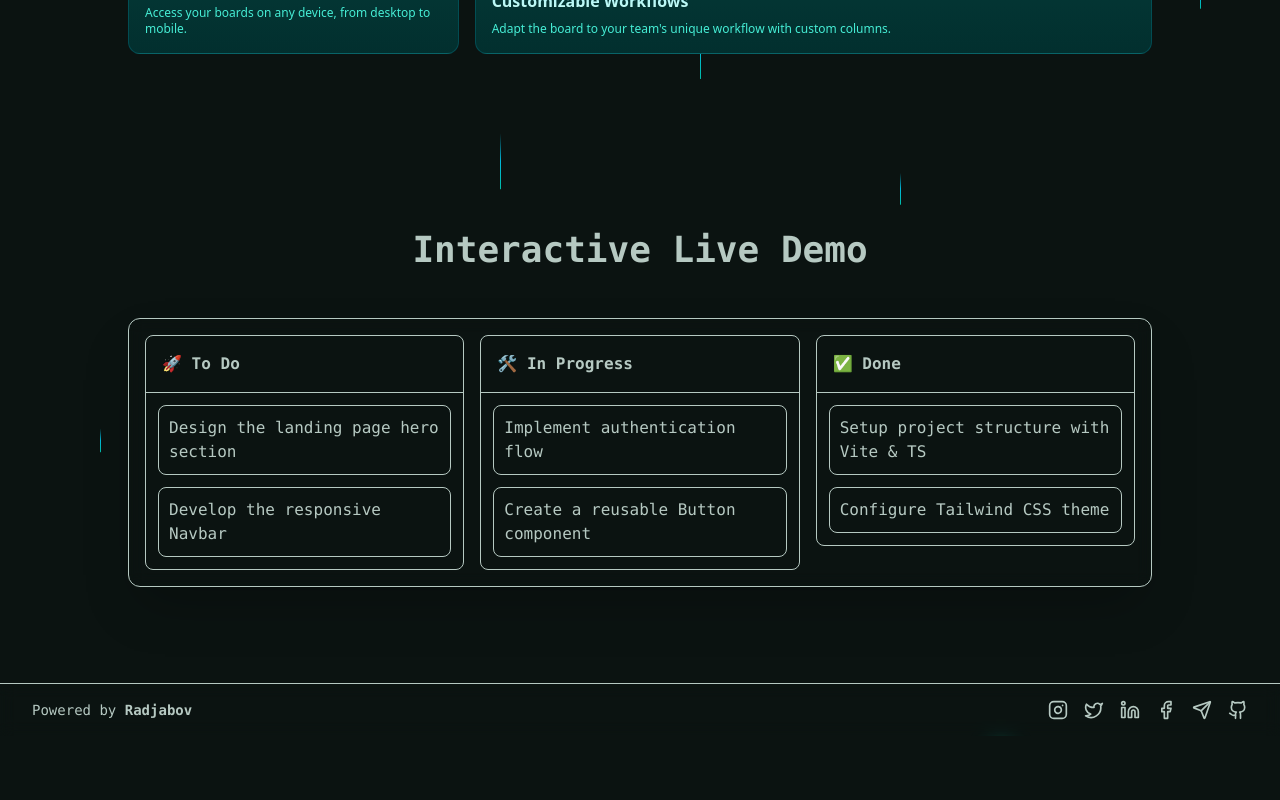
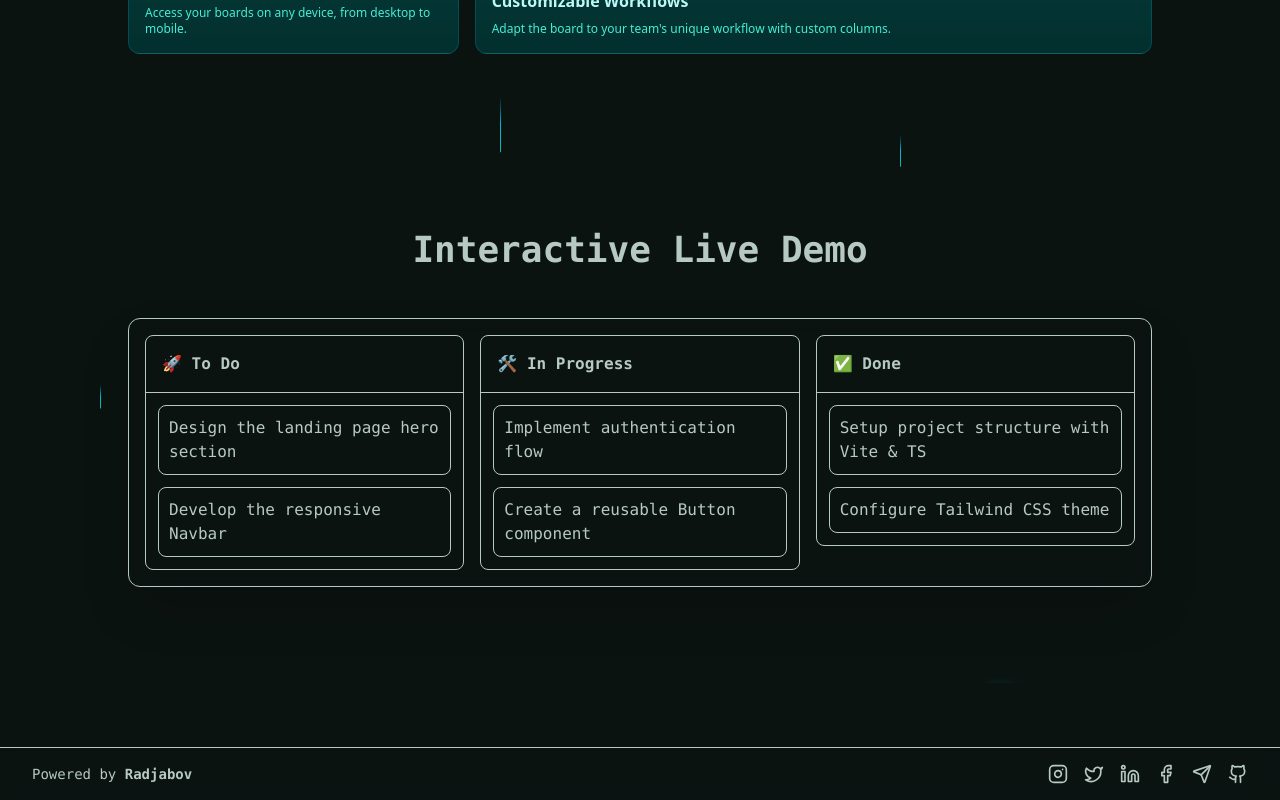
Before and after one commit to rajabovsherzod/trello_express.js, a React (Vite) app in the folder client/: page / in a window 1280 px wide. Shown: the part 1377-2177 px from the top of the page. Before the commit the page ends 2113 px from the top, so only its background shows below. Built offline with nearby package versions, Linux system fonts and the light colour scheme.

Commit message:
refactor(layout): Simplify global layout and enhance Footer component

```diff
--- a/client/src/App.tsx
+++ b/client/src/App.tsx
@@ -1,13 +1,15 @@
-import { Outlet } from 'react-router-dom';
+import { Outlet, useLocation } from 'react-router-dom';
 import Navbar from '@/components/shared/Navbar';
 import { ThemeProvider } from '@/components/providers/theme-provider';
 import { Toaster } from 'sonner';
 import { useEffect } from 'react';
 import { refreshToken as refreshTokenApi } from './api/auth';
 import { userAuthStore } from './store/auth.store';
+import { Footer } from '@/components/shared/Footer';
 
 function App() {
-  const { refreshToken, setUserAndTokens, logout } = userAuthStore();
+  const { refreshToken, setTokens, logout } = userAuthStore();
+  const location = useLocation();
 
   useEffect(() => {
     const checkAuth = async () => {
@@ -19,7 +21,7 @@ function App() {
 
       try {
         const { user, accessToken, refreshToken: newRefreshToken } = await refreshTokenApi(refreshToken);
-        setUserAndTokens(user, accessToken, newRefreshToken);
+        setTokens(accessToken, newRefreshToken, user);
       } catch (error) {
         console.error("Failed to refresh token:", error);
         logout(); // Token yaroqsiz bo'lsa, tizimdan chiqarib yuboramiz
@@ -34,7 +36,7 @@ function App() {
     // Komponent yo'q qilinganda intervalni tozalash
     return () => clearInterval(interval);
 
-  }, [refreshToken, setUserAndTokens, logout]);
+  }, [refreshToken, setTokens, logout]);
 
   return (
     <ThemeProvider defaultTheme="dark" storageKey="trello-theme-final">
@@ -44,6 +46,7 @@ function App() {
         <main className="flex-1 pt-14">
           <Outlet />
         </main>
+        {!location.pathname.startsWith('/auth') && <Footer />}
       </div>
     </ThemeProvider>
   );
--- a/client/src/components/shared/Footer.tsx
+++ b/client/src/components/shared/Footer.tsx
@@ -1,4 +1,5 @@
 import { forwardRef } from "react";
+import type { HTMLAttributes } from "react";
 import {
   Twitter,
   Linkedin,
@@ -9,7 +10,9 @@ import {
 } from "lucide-react";
 import { cn } from "@/lib/utils";
 
-const Footer = forwardRef<HTMLDivElement>((props, ref) => {
+interface FooterProps extends HTMLAttributes<HTMLElement> {}
+
+const Footer = forwardRef<HTMLElement, FooterProps>(({ className, ...props }, ref) => {
   const socialLinks = [
     {
       href: "https://instagram.com/sherzod.21",
@@ -27,12 +30,14 @@ const Footer = forwardRef<HTMLDivElement>((props, ref) => {
       ref={ref}
       className={cn(
         "w-full bg-background/80 backdrop-blur-sm border-t border-border",
-        "py-4 px-6 md:px-8 z-20 flex-shrink-0"
+        "py-4 px-6 md:px-8 z-20 flex-shrink-0 mt-16",
+        className
       )}
+      {...props}
     >
       <div className="max-w-screen-xl mx-auto flex flex-col gap-4 sm:flex-row sm:justify-between sm:items-center">
         <p className="text-sm text-muted-foreground">
-          Powered by{" "}
+          Powered by{" "}
           <a
             href="https://github.com/rajabovsherzod"
             target="_blank"
--- a/client/src/pages/HomePage.tsx
+++ b/client/src/pages/HomePage.tsx
@@ -6,7 +6,6 @@ import { TextGenerateEffect } from "@/components/ui/text-generate-effect";
 import { MacbookTerminal } from "@/components/ui/macbook-terminal";
 import LiveDemoBoard from "@/components/dnd/LiveDemoBoard";
 import { FeaturesSection } from "@/components/sections/FeaturesSection";
-import { Footer } from "@/components/shared/Footer";
 
 const HomePage = () => {
   const paragraphText = `// Collaborate, manage projects, and reach new productivity peaks.\n// From high rises to the home office, the way your team works is unique.\n// Accomplish it all with Trello.`;
@@ -51,8 +50,6 @@ const HomePage = () => {
             </div>
           </div>
         </div>
-
-        <Footer />
       </div>
     </div>
   );
```
